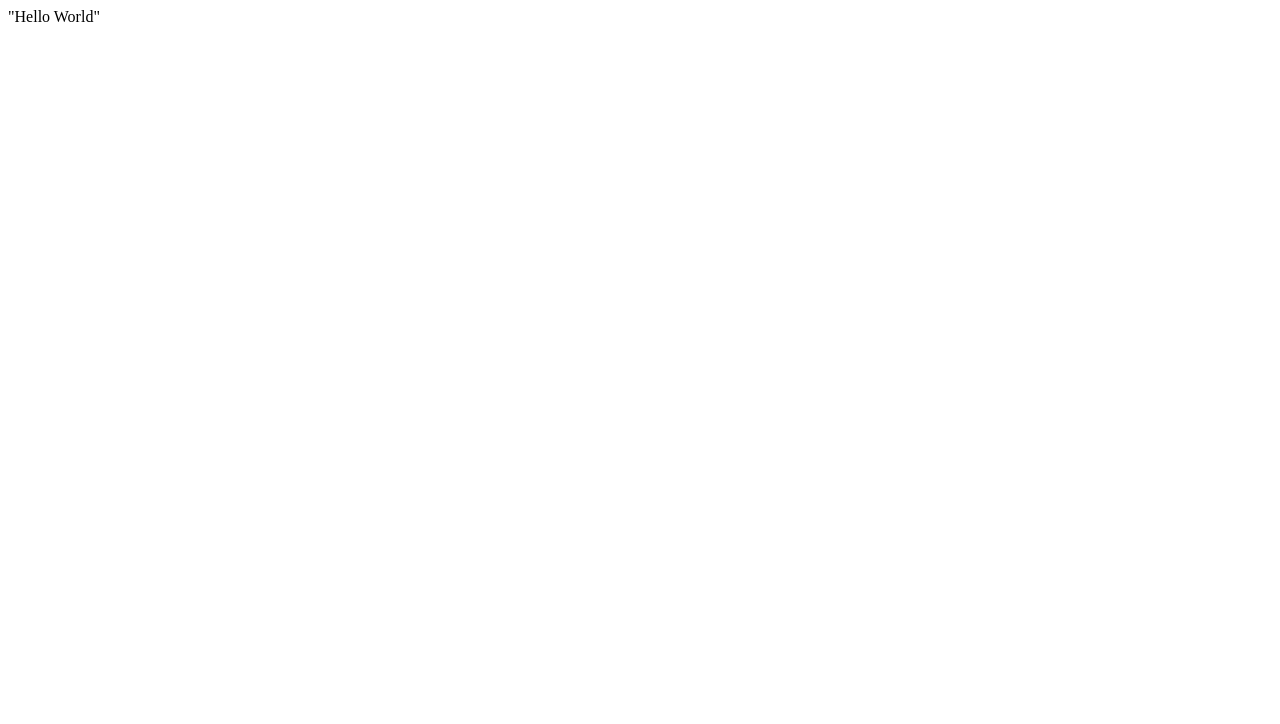
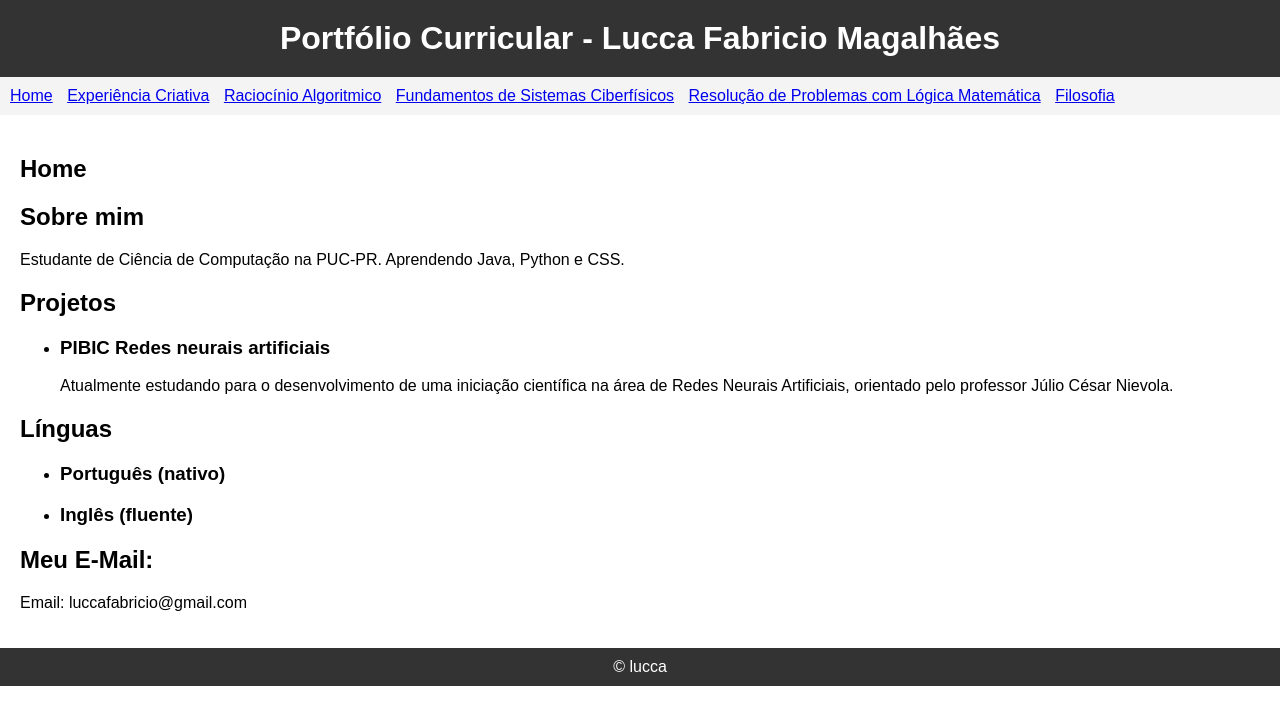
Before and after one commit to luccafm1/luccafm1.github.io, a plain HTML site: page index.html in a window 1280 px wide. Drawn offline with Linux system fonts and the light colour scheme; files that its build step writes are made by us from their sources.

Commit message:
Update index.html

```diff
--- a/index.html
+++ b/index.html
@@ -1 +1,65 @@
-"Hello World"
+<!DOCTYPE html>
+
+<html lang="pt">
+
+<head>
+    <meta charset="UTF-8">
+    <meta http-equiv="X-UA-Compatible" content="IE=edge">
+    <meta name="viewport" content="width=device-width, initial-scale=1.0">
+    <link rel="stylesheet" href="estilos.css"
+</head>
+
+<body>
+  <header>
+    <h1>Portfólio Curricular - Lucca Fabricio Magalhães</h1>
+  </header>
+
+  <nav>
+    <ul>
+      <li><a href="../portfolio/portfolio.html">Home</a></li>
+      <li><a href="../portfolio/experiencia.html">Experiência Criativa</a></li>
+      <li><a href="../portfolio/raciocinio.html">Raciocínio Algoritmico</a></li>
+      <li><a href="../portfolio/ciberfisicos.html">Fundamentos de Sistemas Ciberfísicos</a></li>
+      <li><a href="../portfolio/logica.html">Resolução de Problemas com Lógica Matemática</a></li>
+      <li><a href="../portfolio/filosofia.html">Filosofia</a></li>
+    </ul>
+  </nav>
+
+  <main>
+    <h2>Home</h2>
+    <section id="about">
+
+      <h2>Sobre mim</h2>
+      <p>Estudante de Ciência de Computação na PUC-PR. Aprendendo Java, Python e CSS.</p>
+    </section>
+
+    <section id="projects">
+      <h2>Projetos</h2>
+      <ul>
+        <li>
+          <h3>PIBIC Redes neurais artificiais</h3>
+          <p>Atualmente estudando para o desenvolvimento de uma iniciação científica na área de Redes Neurais Artificiais, orientado pelo professor Júlio César Nievola.</p>
+        </li>
+      </ul>
+      <h2>Línguas</h2>
+      <ul>
+        <li>
+          <h3>Português (nativo)</h3>
+        </li>
+        <li>
+          <h3>Inglês (fluente)</h3>
+        </li>
+      </ul>
+    </section>
+
+    <section id="contact">
+      <h2>Meu E-Mail:</h2>
+      <p>Email: luccafabricio@gmail.com</p>
+    </section>
+  </main>
+
+  <footer>
+    &copy; lucca
+  </footer>
+</body>
+</html>
```
